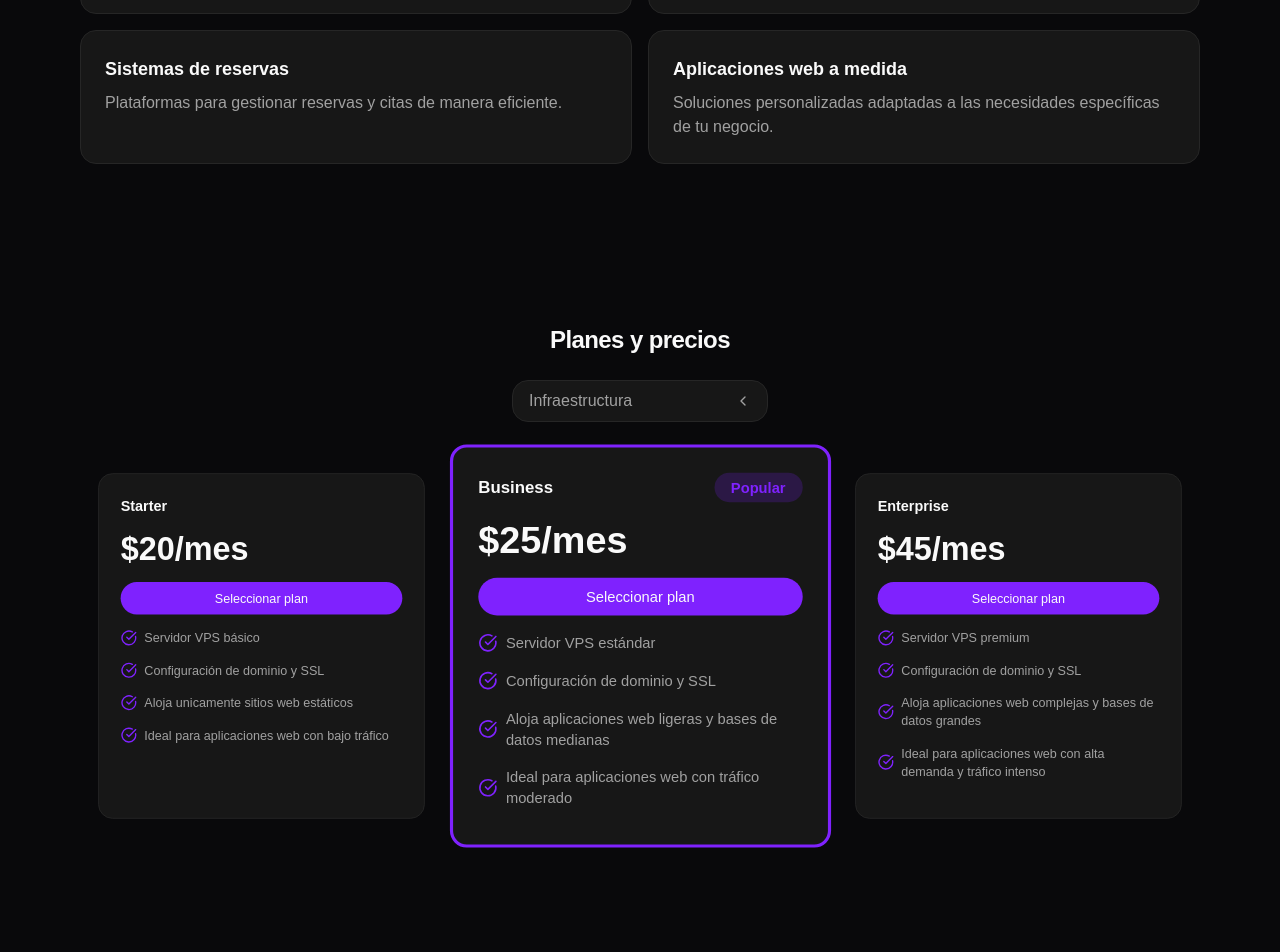
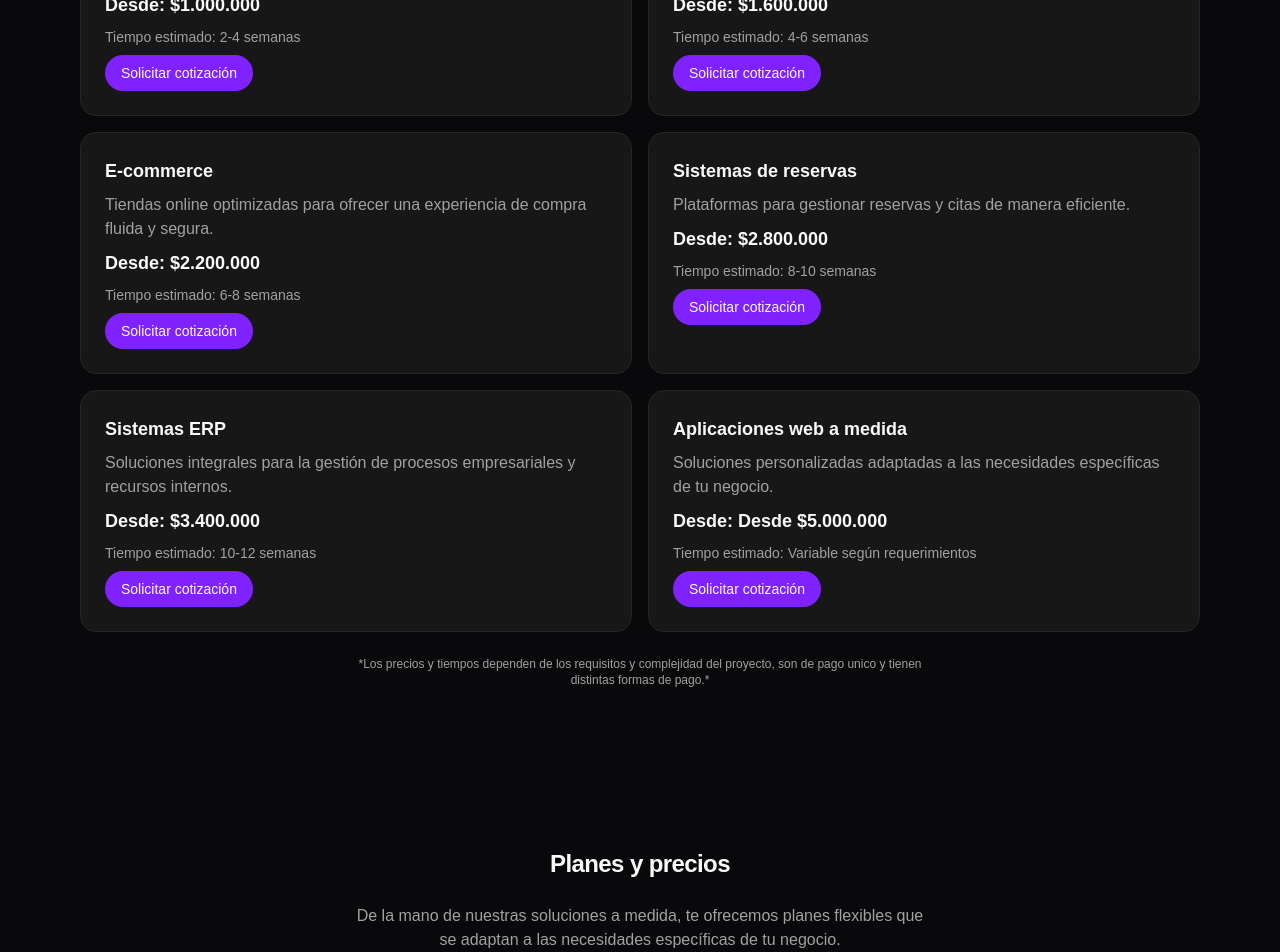
Before and after one commit to FelipeK57/sitcols, a Next.js app: page / in a window 1280 px wide. Shown: the part 2160-3112 px from the top of the page. Built offline with nearby package versions, Linux system fonts and the light colour scheme.

Commit message:
Refactor Header component by removing unused import; enhance Services section with pricing and estimated time for services

```diff
--- a/src/app/components/Header.tsx
+++ b/src/app/components/Header.tsx
@@ -1,6 +1,5 @@
 "use client";
 import Image from "next/image";
-import { useEffect } from "react";
 export default function Header() {
   // Scroll smoothly to section
   const scrollSmoth = (id: string) => {
--- a/src/app/sections/Services.tsx
+++ b/src/app/sections/Services.tsx
@@ -93,31 +93,43 @@ const webDevelopmentServices = [
     title: "Landing pages",
     description:
       "Páginas web diseñadas para captar la atención y convertir visitantes en clientes.",
+    minPrice: "$1.000.000",
+    estimatedTime: "2-4 semanas",
   },
   {
     title: "Sistemas CRM",
     description:
       "Plataformas personalizadas para gestionar relaciones con clientes y recursos empresariales.",
+    minPrice: "$1.600.000",
+    estimatedTime: "4-6 semanas",
+  },
+  {
+    title: "E-commerce",
+    description:
+      "Tiendas online optimizadas para ofrecer una experiencia de compra fluida y segura.",
+    minPrice: "$2.200.000",
+    estimatedTime: "6-8 semanas",
+  },
+  {
+    title: "Sistemas de reservas",
+    description:
+      "Plataformas para gestionar reservas y citas de manera eficiente.",
+    minPrice: "$2.800.000",
+    estimatedTime: "8-10 semanas",
   },
   {
     title: "Sistemas ERP",
     description:
       "Soluciones integrales para la gestión de procesos empresariales y recursos internos.",
-  },
-  {
-    title: "E-commerce",
-    description:
-      "Tiendas online optimizadas para ofrecer una experiencia de compra fluida y segura.",
-  },
-  {
-    title: "Sistemas de reservas",
-    description:
-      "Plataformas para gestionar reservas y citas de manera eficiente.",
+    minPrice: "$3.400.000",
+    estimatedTime: "10-12 semanas",
   },
   {
     title: "Aplicaciones web a medida",
     description:
       "Soluciones personalizadas adaptadas a las necesidades específicas de tu negocio.",
+    minPrice: "Desde $5.000.000",
+    estimatedTime: "Variable según requerimientos",
   },
 ];
 const designServices = [
@@ -125,12 +137,16 @@ const designServices = [
     title: "Diseño UI/UX básico",
     description:
       "Diseño de interfaces simples para landing pages o aplicaciones con funcionalidades limitadas.",
+    minPrice: "$800.000",
+    estimatedTime: "2-3 semanas",
   },
   {
     title: "Diseño UI/UX avanzado",
     description:
       "Diseño completo de interfaces para aplicaciones complejas con múltiples funcionalidades e interacciones.",
-  }
+    minPrice: "$1.600.000",
+    estimatedTime: "4-6 semanas",
+  },
 ];
 
 const servicesWithPlans = ["Infraestructura", "Mantenimiento"];
@@ -142,27 +158,27 @@ const pricingPlans = [
     plan: [
       {
         name: "Starter",
-        price: "$20/mes",
+        price: "$79.900/mes",
         features: [
           "Servidor VPS básico",
           "Configuración de dominio y SSL",
-          "Aloja unicamente sitios web estáticos",
+          "Aloja aplicaciones web simples y bases de datos pequeñas",
           "Ideal para aplicaciones web con bajo tráfico",
         ],
       },
       {
         name: "Business",
-        price: "$25/mes",
+        price: "$99.900/mes",
         features: [
           "Servidor VPS estándar",
           "Configuración de dominio y SSL",
-          "Aloja aplicaciones web ligeras y bases de datos medianas",
+          "Aloja aplicaciones web medianas y bases de datos medianas",
           "Ideal para aplicaciones web con tráfico moderado",
         ],
       },
       {
         name: "Enterprise",
-        price: "$45/mes",
+        price: "$179.000/mes",
         features: [
           "Servidor VPS premium",
           "Configuración de dominio y SSL",
@@ -177,7 +193,7 @@ const pricingPlans = [
     plan: [
       {
         name: "Starter",
-        price: "$20/mes",
+        price: "$79.900/mes",
         features: [
           "Actualizaciones mensuales",
           "Backups semanales",
@@ -186,7 +202,7 @@ const pricingPlans = [
       },
       {
         name: "Business",
-        price: "$50/mes",
+        price: "$199.900/mes",
         features: [
           "Básico +",
           "Soporte por email y chat",
@@ -195,7 +211,7 @@ const pricingPlans = [
       },
       {
         name: "Premium",
-        price: "$100/mes",
+        price: "$399.000/mes",
         features: [
           "Business +",
           "Soporte 24/7",
@@ -219,10 +235,17 @@ export default function Services() {
 
   return (
     <>
-      <section id="servicios" className="w-full max-w-6xl mx-auto py-20 px-4 space-y-6 ">
+      <section
+        id="servicios"
+        className="w-full max-w-6xl mx-auto py-20 px-4 space-y-6 "
+      >
         <h2 className="font-semibold tracking-tight text-4xl text-center">
           Nuestros servicios
         </h2>
+        <p className="text-center max-w-xl mx-auto text-neutral-400">
+          Basados en el ciclo de vida del software, ofrecemos servicios
+          personalizados para satisfacer las necesidades únicas de tu negocio.
+        </p>
         <div className="grid md:grid-cols-4 gap-6">
           {services.map((service, index) => (
             <ServiceCard
@@ -300,6 +323,10 @@ export default function Services() {
         <h2 className="font-semibold tracking-tight text-2xl text-center">
           Soluciones a medida
         </h2>
+        <p className="text-center max-w-xl mx-auto text-neutral-400">
+          Nuestra especialidad es desarrollar soluciones personalizadas que se
+          adapten perfectamente a las necesidades de tu negocio.
+        </p>
         <div className="relative space-y-2 w-fit mx-auto">
           <div
             onClick={() => setIsSelectServiceOpen(!isSelectServiceOpen)}
@@ -348,10 +375,19 @@ export default function Services() {
             {webDevelopmentServices.map((service, index) => (
               <article
                 key={index}
-                className="p-6 bg-neutral-900 border border-neutral-800 rounded-2xl"
+                className="p-6 bg-neutral-900 border border-neutral-800 rounded-2xl space-y-2"
               >
                 <h3 className="font-semibold text-lg mb-2">{service.title}</h3>
                 <p className="text-neutral-400">{service.description}</p>
+                <p className="text-lg font-semibold">
+                  Desde: {service.minPrice}
+                </p>
+                <p className="text-sm text-neutral-400">
+                  Tiempo estimado: {service.estimatedTime}
+                </p>
+                <button className="btn-primary text-sm">
+                  Solicitar cotización
+                </button>
               </article>
             ))}
           </div>
@@ -360,19 +396,39 @@ export default function Services() {
             {designServices.map((service, index) => (
               <article
                 key={index}
-                className="p-6 bg-neutral-900 border border-neutral-800 rounded-2xl"
+                className="p-6 bg-neutral-900 border border-neutral-800 rounded-2xl space-y-2"
               >
-                <h3 className="font-semibold text-lg mb-2">{service.title}</h3>
+                <h3 className="font-semibold text-lg">{service.title}</h3>
                 <p className="text-neutral-400">{service.description}</p>
+                <p className="text-lg font-semibold">
+                  Desde: {service.minPrice}
+                </p>
+                <p className="text-sm text-neutral-400">
+                  Tiempo estimado: {service.estimatedTime}
+                </p>
+                <button className="btn-primary text-sm">
+                  Solicitar cotización
+                </button>
               </article>
             ))}
           </div>
         )}
+        <p className="max-w-xl mx-auto text-xs text-neutral-400 text-center">
+          *Los precios y tiempos dependen de los requisitos y complejidad del
+          proyecto, son de pago unico y tienen distintas formas de pago.*
+        </p>
       </section>
-      <section id="planes" className="w-full max-w-6xl mx-auto py-20 px-4 space-y-6">
+      <section
+        id="planes"
+        className="w-full max-w-6xl mx-auto py-20 px-4 space-y-6"
+      >
         <h2 className="font-semibold tracking-tight text-2xl text-center">
           Planes y precios
         </h2>
+        <p className="text-center max-w-xl mx-auto text-neutral-400">
+          De la mano de nuestras soluciones a medida, te ofrecemos planes
+          flexibles que se adaptan a las necesidades específicas de tu negocio.
+        </p>
         <div className="relative space-y-2 w-fit mx-auto">
           <div
             onClick={() => setIsSelectOpen(!isSelectOpen)}
@@ -419,14 +475,14 @@ export default function Services() {
         {pricingPlans
           .filter((plan) => plan.title === selectedServicePlan)
           .map((plan, index) => (
-            <div key={index} className={`grid md:grid-cols-3 gap-4 mt-8`}>
+            <div key={index} className={`grid lg:grid-cols-3 gap-4 mt-8`}>
               {plan.plan.map((p, i) => (
                 <div
                   key={i}
                   className={`flex flex-col gap-4 mt-auto bg-neutral-900 border ${
                     i == 1
-                      ? "border-primary border-3 md:scale-105 min-h-96"
-                      : "border-neutral-800 md:scale-90 h-full max-h-96"
+                      ? "border-primary border-3 lg:scale-105 min-h-96"
+                      : "border-neutral-800 lg:scale-90 h-full max-h-96"
                   } rounded-2xl p-6`}
                 >
                   <div className="flex justify-between items-center">
```
